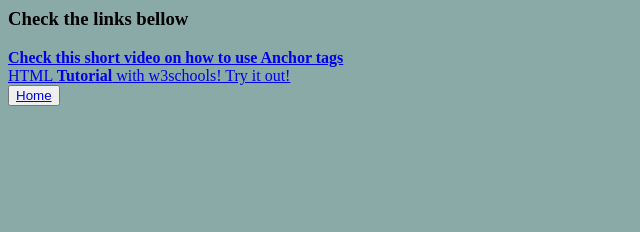
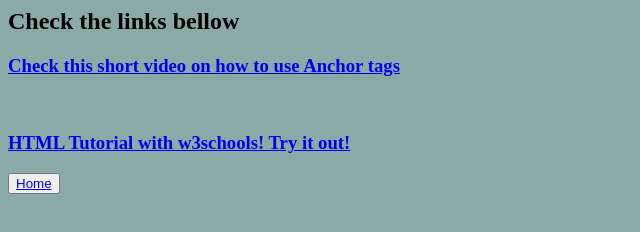
Before and after one commit to cosmindev99/test123web, a plain HTML site: page courses.html in a window 1280 px wide. Shown: the whole page, without its empty margins (0-640 px from the left). Drawn offline with Linux system fonts and the light colour scheme.

Commit message:
links added

```diff
--- a/courses.html
+++ b/courses.html
@@ -1,17 +1,26 @@
 <html>
-    <h3>Check the links bellow</h3>
+    <h2>Check the links bellow</h2>
 <body>
 
-<a href="https://scrimba.com/learn/htmlandcss/aside-anchor-tags-cofe74dd191aea529b244f3c7" target="_blank"> <b>
-    Check this short video on how to use Anchor tags</b> </a>
+<h3><a href="https://scrimba.com/learn/htmlandcss/aside-anchor-tags-cofe74dd191aea529b244f3c7" target="_blank"> <b>
+    Check this short video on how to use Anchor tags</b> </a></h3>
 </br>
-<a href="https://www.w3schools.com/html/default.asp" target="_blank"> HTML <b>Tutorial</b> with w3schools! Try it out! </a> <br/>
+<h3><a href="https://www.w3schools.com/html/default.asp" target="_blank"> HTML <b>Tutorial</b> with w3schools! Try it out! </a> <br/>
+</h3>
+<h3>
+    <button> <a href="Index.html"> Home  </a></button>
 
-<button> <a href="Index.html"> Home  </a></button> </p>
+</h3>
 </html>
 <style>
     body {
        background-image: url("paper.gif");
        background-color: #8aaaa7;
       }
+
+      .WebContainer{
+    width:100%;
+    min-width:1000px;
+    height:auto;
+}
 </style>
```
Also changed, not shown: Index.html (+6 -0 lines), The_team.html (+5 -0 lines).
